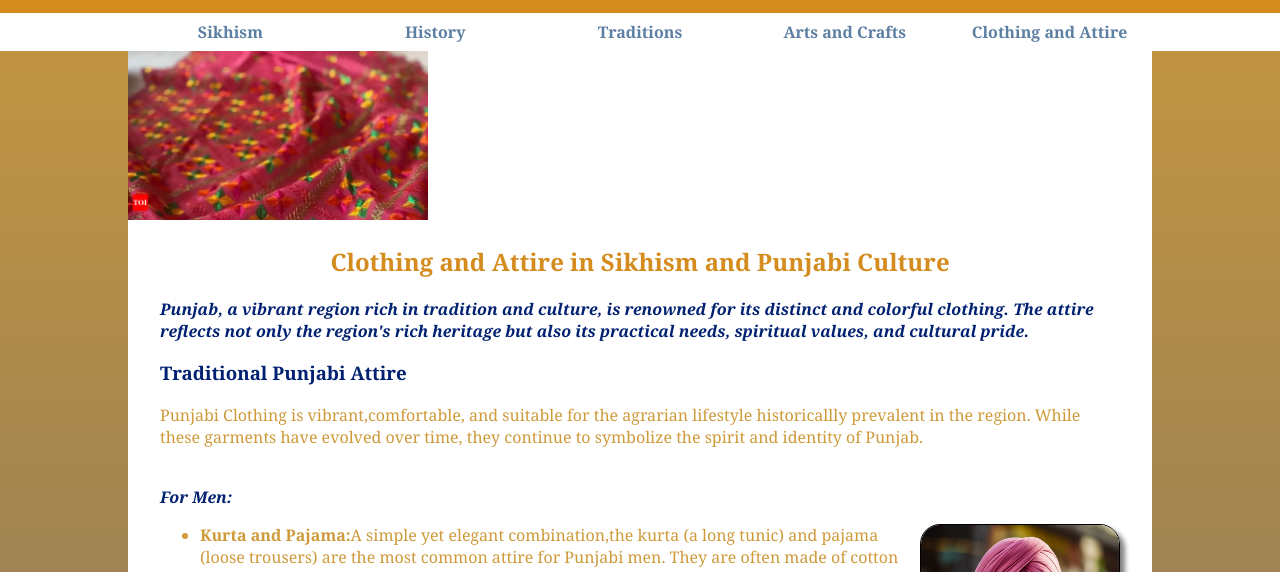
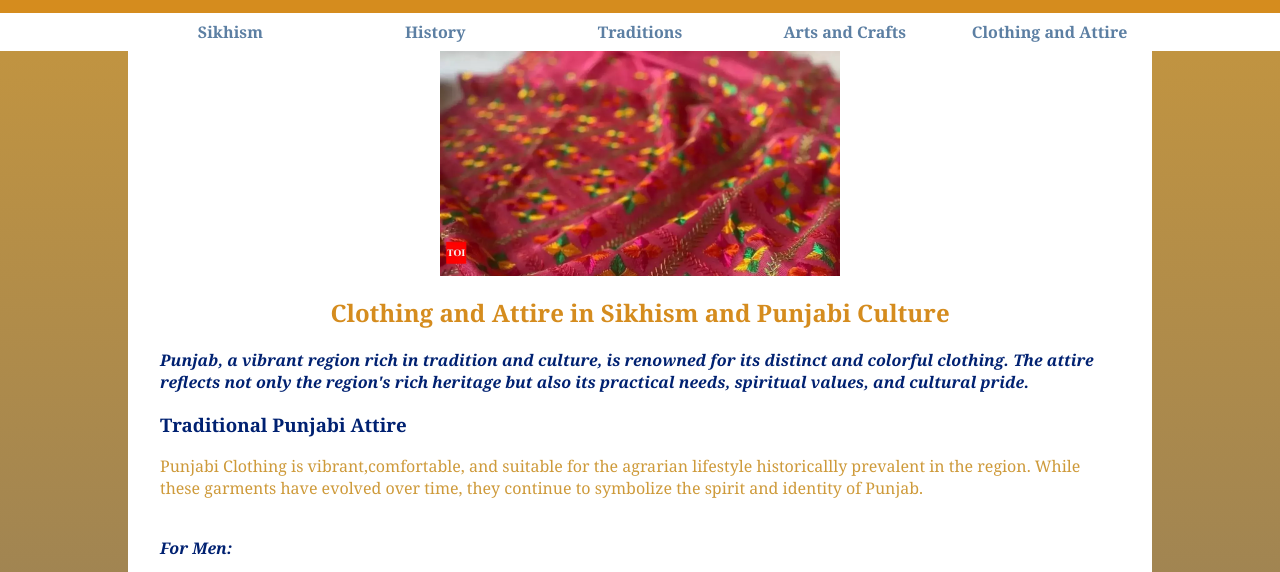
Before and after one commit to NAVJSAINI/Class-Project, a plain HTML site: page Page5.html in a window 1280 px wide. Shown: the part 169-741 px from the top of the page. Drawn offline with Linux system fonts and the light colour scheme.

Commit message:
Update Page5.html

```diff
--- a/Page5.html
+++ b/Page5.html
@@ -25,11 +25,10 @@
        </ul>
     </nav>
     <div id="wrapper">
+        <main>
         <a href="phulkari.jpg">
-    <img src="phulkari.jpg" alt="Phulkari embroidery" id="phulkari" style="width:300px; height:auto;">
+    <img src="phulkari.jpg" alt="Phulkari embroidery" id="phulkari"  style="width:400px; height:auto; display:block; margin:0 auto;">
 </a>
-<main>
-
     <h2>Clothing and Attire in Sikhism and Punjabi Culture</h2>
     <p>Punjab, a vibrant region rich in tradition and culture, is renowned for its distinct and colorful clothing. The attire reflects not only the region's rich heritage but also its practical needs, spiritual values, and cultural pride.</p>
     <h3>Traditional Punjabi Attire</h3>
```
